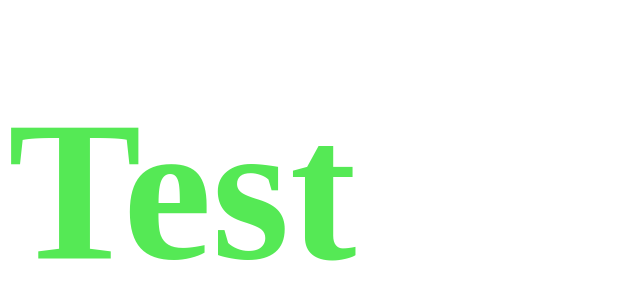
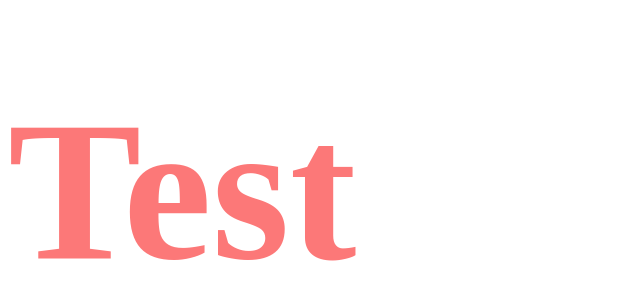
Before and after one commit to armenuhitoroyan/test-website, a plain HTML site: page index.html in a window 1280 px wide. Shown: the part 58-366 px from the top of the page, without its empty margins (0-640 px from the left). Drawn offline with Linux system fonts and the light colour scheme.

Commit message:
Change color

```diff
--- a/style.css
+++ b/style.css
@@ -1,9 +1,10 @@
 body {
     --big: 200px;
     --light-green: rgb(85, 233, 85);
+    --light-red: rgb(252, 120, 120);
 }
 
 h1 {
-    color: var(--light-green);
+    color: var(--light-red);
     font-size: var(--big);
 }
```
